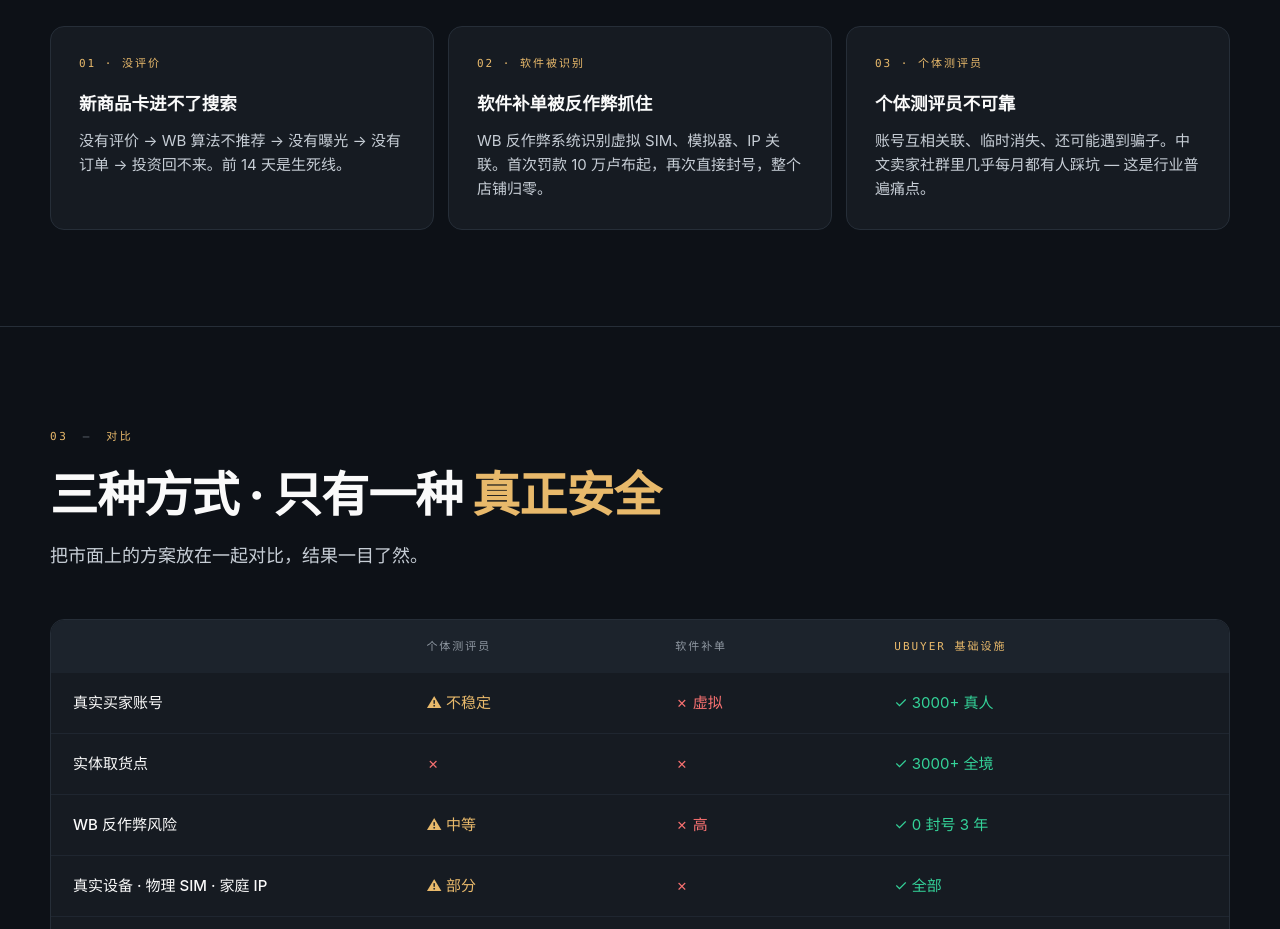
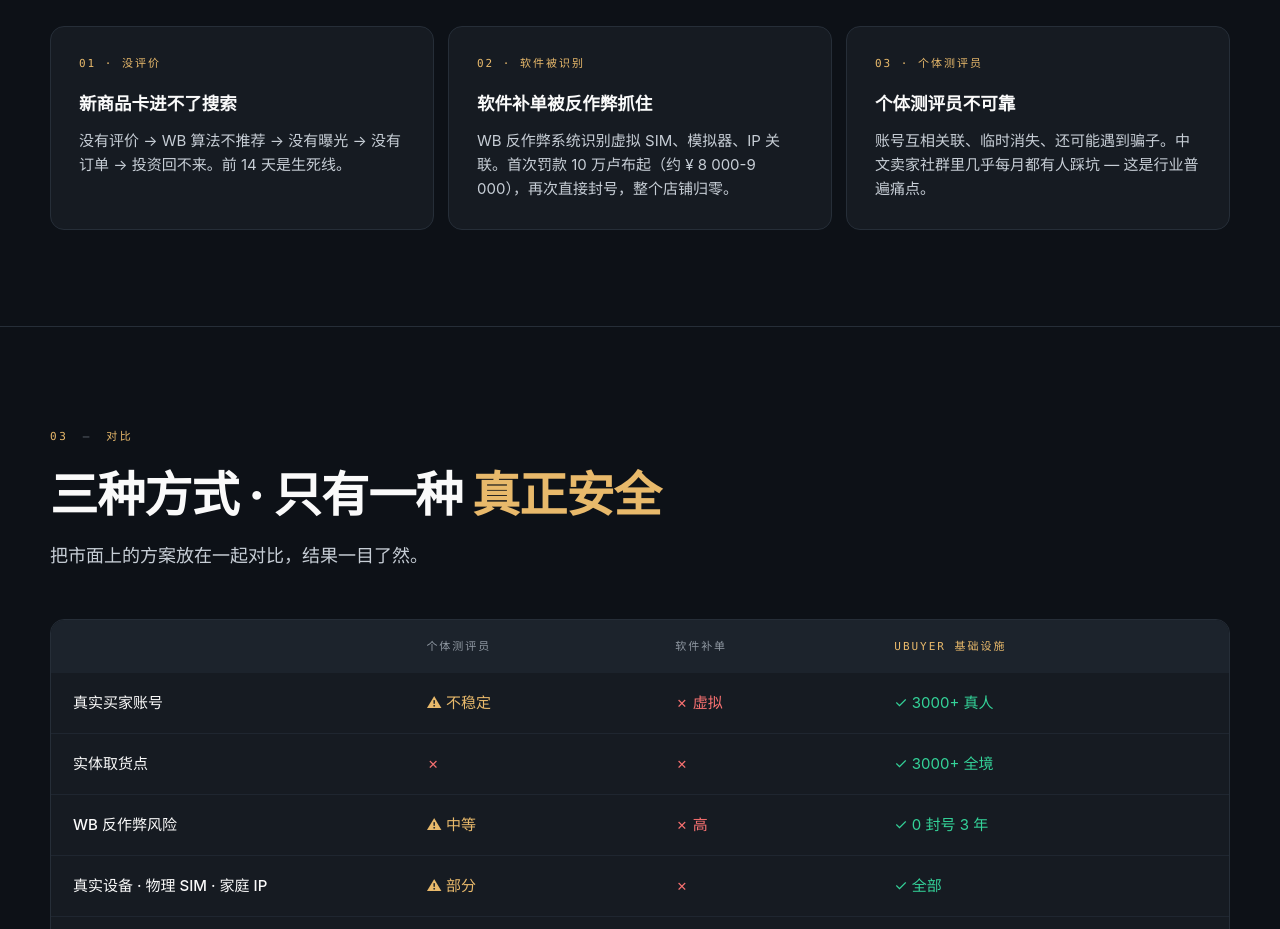
Before and after one commit to TimWin93/ubuyer-cn, a plain HTML site: page index.html in a window 1280 px wide. Shown: the part 1420-2349 px from the top of the page. Drawn offline with Linux system fonts and the light colour scheme.

Commit message:
lang: добавлен юань-эквивалент к штрафу 10 万卢布 (≈ ¥ 8000-9000)

```diff
--- a/index.html
+++ b/index.html
@@ -608,7 +608,7 @@
       <div class="card">
         <div class="card-eyebrow">02 · 软件被识别</div>
         <h3>软件补单被反作弊抓住</h3>
-        <p>WB 反作弊系统识别虚拟 SIM、模拟器、IP 关联。首次罚款 10 万卢布起，再次直接封号，整个店铺归零。</p>
+        <p>WB 反作弊系统识别虚拟 SIM、模拟器、IP 关联。首次罚款 10 万卢布起（约 ¥ 8 000-9 000），再次直接封号，整个店铺归零。</p>
       </div>
       <div class="card">
         <div class="card-eyebrow">03 · 个体测评员</div>
```
